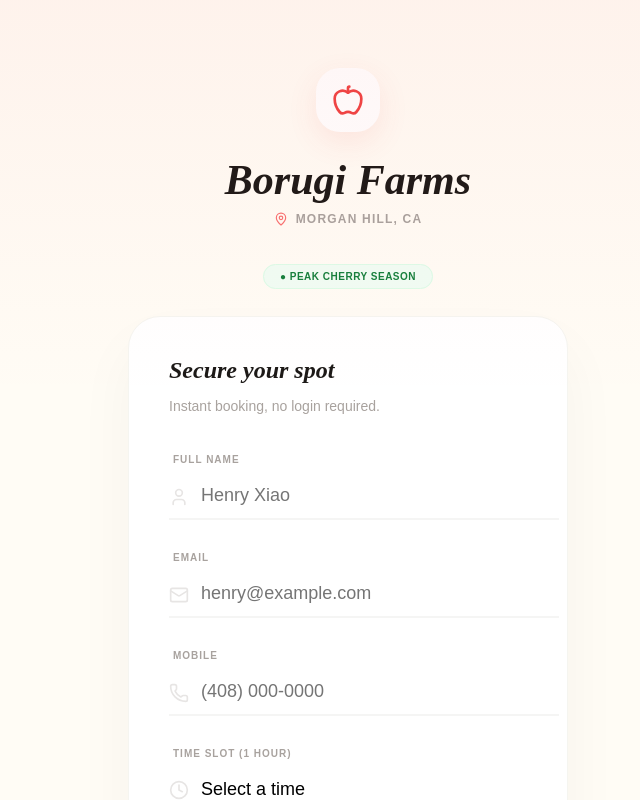
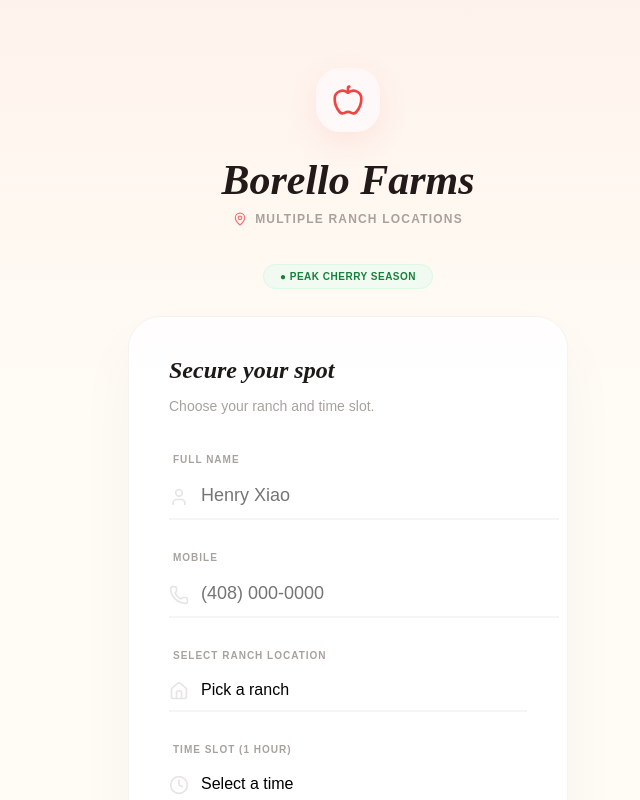
Before and after one commit to henryxiaoxiaoxiao/orchard-booking, a Next.js app: page / in a window 1280 px wide. Shown: the top 800 px of the page, without its empty margins (292-932 px from the left). Built offline with nearby package versions, Linux system fonts and the light colour scheme; a web font is replaced by a local one.

Commit message:
Feature: Added Multi-Ranch Location selection. Integrated Borello Family Farms locations with existing booking flow.

```diff
--- a/src/app/page.tsx
+++ b/src/app/page.tsx
@@ -1,7 +1,7 @@
 "use client";
 
 import React, { useState } from 'react';
-import { Apple, Phone, Mail, User, CheckCircle, ArrowRight, Loader2, MapPin, Star, Clock } from 'lucide-react';
+import { Apple, Phone, Mail, User, CheckCircle, ArrowRight, Loader2, MapPin, Star, Clock, Home } from 'lucide-react';
 
 const TIME_SLOTS = [
   "08:00 AM - 09:00 AM",
@@ -13,6 +13,13 @@
   "02:00 PM - 03:00 PM",
   "03:00 PM - 04:00 PM",
   "04:00 PM - 05:00 PM"
+];
+
+const LOCATIONS = [
+  { id: "ranch-1", name: "Ranch One (Monterey Hwy.)", address: "10900 Monterey Road, Morgan Hill, CA 95037" },
+  { id: "ranch-2", name: "Ranch Two (Gilroy)", address: "8990 Marcella Ave, Gilroy, CA 95020" },
+  { id: "ranch-3", name: "Ranch Three (Godfrey)", address: "2905 Godfrey Road, Gilroy, CA 95020" },
+  { id: "ranch-4", name: "Ranch Four (101 Ranch)", address: "55 Castro Valley Road, Gilroy, CA 95020" }
 ];
 
 export default function ElegantOrchard() {
@@ -28,6 +35,7 @@
       name: formData.get('name'),
       email: formData.get('email'),
       phone: formData.get('phone'),
+      location: formData.get('location'),
       timeSlot: formData.get('timeSlot'),
       timestamp: new Date().toLocaleString(),
     };
@@ -62,7 +70,7 @@
             <CheckCircle size={40} />
           </div>
           <h2 style={{ fontSize: '28px', marginBottom: '12px', fontWeight: 'bold', fontStyle: 'italic' }}>Reserved</h2>
-          <p style={{ color: '#78716c', fontFamily: 'sans-serif', fontSize: '14px', lineHeight: '1.6', marginBottom: '32px' }}>We've received your request. Borugi Farms will see you soon.</p>
+          <p style={{ color: '#78716c', fontFamily: 'sans-serif', fontSize: '14px', lineHeight: '1.6', marginBottom: '32px' }}>We've received your request. Borello & Borugi Farms will see you soon.</p>
           <button onClick={() => setIsSubmitted(false)} style={{ width: '100%', padding: '16px', backgroundColor: '#1c1917', color: 'white', borderRadius: '16px', fontWeight: 'bold', border: 'none', cursor: 'pointer' }}>Done</button>
         </div>
       </div>
@@ -77,10 +85,10 @@
         <div style={{ display: 'inline-flex', padding: '16px', backgroundColor: 'white', borderRadius: '24px', boxShadow: '0 10px 30px rgba(239, 68, 68, 0.1)', marginBottom: '24px' }}>
           <Apple size={32} color="#ef4444" />
         </div>
-        <h1 style={{ fontFamily: 'serif', fontSize: '42px', fontStyle: 'italic', fontWeight: '900', margin: '0 0 8px' }}>Borugi Farms</h1>
+        <h1 style={{ fontFamily: 'serif', fontSize: '42px', fontStyle: 'italic', fontWeight: '900', margin: '0 0 8px' }}>Borello Farms</h1>
         <div style={{ display: 'flex', alignItems: 'center', justifyContent: 'center', gap: '8px', color: '#a8a29e', fontSize: '12px', fontWeight: 'bold', letterSpacing: '0.1em', textTransform: 'uppercase' }}>
           <MapPin size={14} color="#f87171" />
-          <span>Morgan Hill, CA</span>
+          <span>Multiple Ranch Locations</span>
         </div>
       </header>
 
@@ -94,7 +102,7 @@
         <div style={{ backgroundColor: 'white', borderRadius: '32px', padding: '40px', boxShadow: '0 30px 60px rgba(28, 25, 23, 0.04)', border: '1px solid #f5f5f0' }}>
           <div style={{ marginBottom: '40px' }}>
             <h2 style={{ fontFamily: 'serif', fontSize: '24px', fontWeight: 'bold', fontStyle: 'italic', margin: '0 0 4px' }}>Secure your spot</h2>
-            <p style={{ color: '#a8a29e', fontSize: '14px' }}>Instant booking, no login required.</p>
+            <p style={{ color: '#a8a29e', fontSize: '14px' }}>Choose your ranch and time slot.</p>
           </div>
 
           <form onSubmit={handleSubmit} style={{ display: 'flex', flexDirection: 'column', gap: '32px' }}>
@@ -107,18 +115,36 @@
             </div>
 
             <div style={{ display: 'flex', flexDirection: 'column', gap: '8px' }}>
-              <label style={{ fontSize: '10px', fontWeight: '900', textTransform: 'uppercase', letterSpacing: '0.1em', color: '#a8a29e', marginLeft: '4px' }}>Email</label>
+              <label style={{ fontSize: '10px', fontWeight: '900', textTransform: 'uppercase', letterSpacing: '0.1em', color: '#a8a29e', marginLeft: '4px' }}>Mobile</label>
               <div style={{ position: 'relative' }}>
-                <Mail style={{ position: 'absolute', left: 0, top: '50%', transform: 'translateY(-50%)', color: '#e7e5e4' }} size={20} />
-                <input required name="email" type="email" placeholder="henry@example.com" style={{ width: '100%', padding: '12px 0 12px 32px', backgroundColor: 'transparent', border: 'none', borderBottom: '2px solid #f5f5f4', fontSize: '18px', outline: 'none', fontWeight: '500' }} />
+                <Phone style={{ position: 'absolute', left: 0, top: '50%', transform: 'translateY(-50%)', color: '#e7e5e4' }} size={20} />
+                <input required name="phone" type="tel" placeholder="(408) 000-0000" style={{ width: '100%', padding: '12px 0 12px 32px', backgroundColor: 'transparent', border: 'none', borderBottom: '2px solid #f5f5f4', fontSize: '18px', outline: 'none', fontWeight: '500' }} />
               </div>
             </div>
 
             <div style={{ display: 'flex', flexDirection: 'column', gap: '8px' }}>
-              <label style={{ fontSize: '10px', fontWeight: '900', textTransform: 'uppercase', letterSpacing: '0.1em', color: '#a8a29e', marginLeft: '4px' }}>Mobile</label>
+              <label style={{ fontSize: '10px', fontWeight: '900', textTransform: 'uppercase', letterSpacing: '0.1em', color: '#a8a29e', marginLeft: '4px' }}>Select Ranch Location</label>
               <div style={{ position: 'relative' }}>
-                <Phone style={{ position: 'absolute', left: 0, top: '50%', transform: 'translateY(-50%)', color: '#e7e5e4' }} size={20} />
-                <input required name="phone" type="tel" placeholder="(408) 000-0000" style={{ width: '100%', padding: '12px 0 12px 32px', backgroundColor: 'transparent', border: 'none', borderBottom: '2px solid #f5f5f4', fontSize: '18px', outline: 'none', fontWeight: '500' }} />
+                <Home style={{ position: 'absolute', left: 0, top: '50%', transform: 'translateY(-50%)', color: '#e7e5e4' }} size={20} />
+                <select
+                  required
+                  name="location"
+                  style={{
+                    width: '100%',
+                    padding: '12px 0 12px 32px',
+                    backgroundColor: 'transparent',
+                    border: 'none',
+                    borderBottom: '2px solid #f5f5f4',
+                    fontSize: '16px',
+                    outline: 'none',
+                    fontWeight: '500',
+                    appearance: 'none',
+                    cursor: 'pointer'
+                  }}
+                >
+                  <option value="" disabled selected>Pick a ranch</option>
+                  {LOCATIONS.map(loc => <option key={loc.id} value={loc.name}>{loc.name}</option>)}
+                </select>
               </div>
             </div>
 
@@ -135,7 +161,7 @@
                     backgroundColor: 'transparent',
                     border: 'none',
                     borderBottom: '2px solid #f5f5f4',
-                    fontSize: '18px',
+                    fontSize: '16px',
                     outline: 'none',
                     fontWeight: '500',
                     appearance: 'none',
@@ -169,7 +195,7 @@
           <div style={{ display: 'flex', justifyContent: 'center', gap: '4px', marginBottom: '12px' }}>
             {[1,2,3,4,5].map(i => <Star key={i} size={12} fill="#fdba74" stroke="none" />)}
           </div>
-          <p style={{ color: '#a8a29e', fontSize: '13px', fontFamily: 'serif', fontStyle: 'italic' }}>"The best picking experience in Morgan Hill."</p>
+          <p style={{ color: '#a8a29e', fontSize: '13px', fontFamily: 'serif', fontStyle: 'italic' }}>"The best picking experience in Morgan Hill & Gilroy."</p>
         </div>
       </main>
     </div>
```
